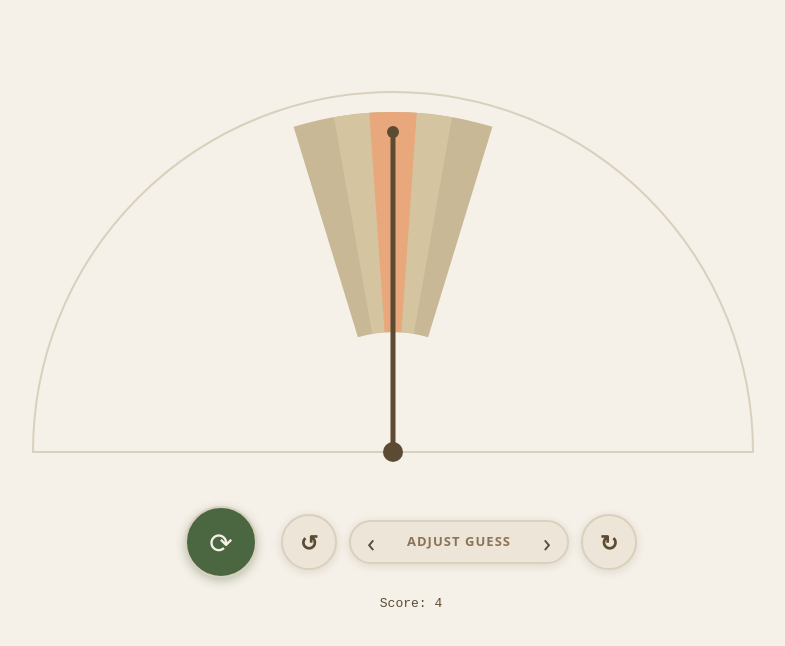
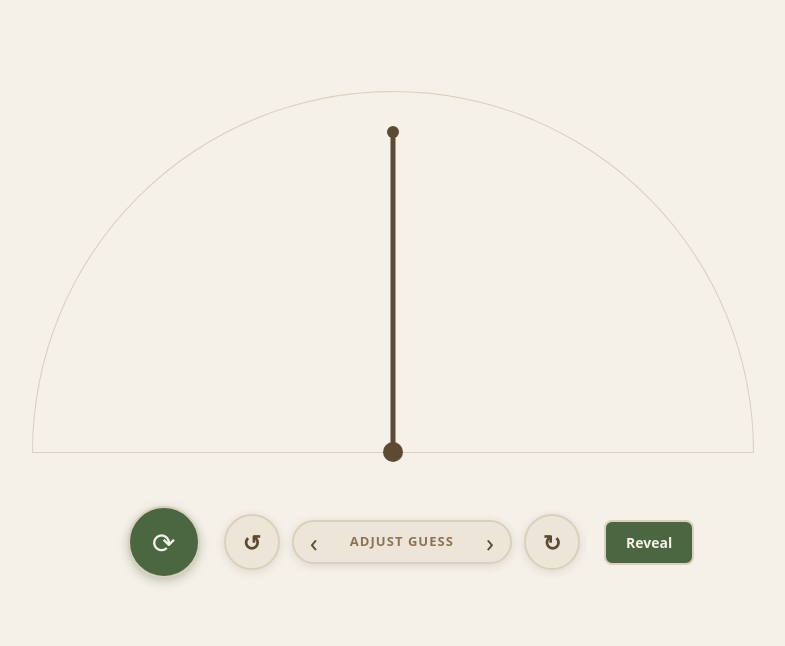
Before and after one commit to matthewdylanchin/Wavelength, a React (Vite) app: page / in a window 1280 px wide. Shown: the top 646 px of the page, without its empty margins (229-1014 px from the left). Built offline with nearby package versions, Linux system fonts and the light colour scheme.

Commit message:
added reveal toggle

```diff
--- a/src/App.tsx
+++ b/src/App.tsx
@@ -8,16 +8,19 @@ import { scoreFor } from "./lib/scoring";
 export default function App() {
   const [guessAngle, setGuessAngle] = useState(90);
   const [targetAngle, setTargetAngle] = useState(90);
+  const [revealed, setRevealed] = useState(false);
 
   function handleSpin() {
     const next = randomTarget();
     setTargetAngle(next);
+    setRevealed(false);
     console.log("targetAngle:", next.toFixed(2));
   }
 
   return (
     <div style={{ padding: "2rem", maxWidth: 900, margin: "0 auto" }}>
-      <Dial guessAngle={guessAngle} targetAngle={targetAngle} />
+      <Dial guessAngle={guessAngle} targetAngle={targetAngle} revealed={revealed} />
+
       <div
         style={{
           marginTop: "1.5rem",
@@ -29,11 +32,29 @@ export default function App() {
       >
         <SpinKnob onSpin={handleSpin} />
         <AdjustGuessControl angle={guessAngle} onChange={setGuessAngle} />
+        <button
+          onClick={() => setRevealed((r) => !r)}
+          style={{
+            padding: "10px 20px",
+            borderRadius: 8,
+            border: "2px solid var(--color-cream-shadow)",
+            background: revealed ? "var(--color-cream-dark)" : "#4a6741",
+            color: revealed ? "var(--color-brown-dark)" : "#f5f0e8",
+            fontWeight: 600,
+            cursor: "pointer",
+            fontSize: 14,
+          }}
+        >
+          {revealed ? "Hide" : "Reveal"}
+        </button>
       </div>
-      {/* DEV ONLY — removed in Step 7 */}
-      <p style={{ textAlign: "center", marginTop: "1rem", fontFamily: "monospace" }}>
-        Score: {scoreFor(guessAngle, targetAngle)}
-      </p>
+
+      {/* DEV ONLY — removed in Step 7; only shown after reveal so score can't be seen early */}
+      {revealed && (
+        <p style={{ textAlign: "center", marginTop: "1rem", fontFamily: "monospace" }}>
+          Score: {scoreFor(guessAngle, targetAngle)}
+        </p>
+      )}
     </div>
   );
 }
--- a/src/components/dial/Dial.tsx
+++ b/src/components/dial/Dial.tsx
@@ -1,31 +1,34 @@
 import DialBase from './DialBase'
 import GuessNeedle from './GuessNeedle'
+import RevealCover from './RevealCover'
 import TargetLayer from './TargetLayer'
+import { CX, CY, NEEDLE_LENGTH, R } from './dialGeometry'
 
-// SVG coordinate constants — all child components use these same values
-export const CX = 400   // pivot x
-export const CY = 420   // pivot y
-export const R = 360    // semicircle radius
-export const NEEDLE_LENGTH = 320
+// Re-export so any external caller (App.tsx etc.) can import from here if needed
+export { CX, CY, NEEDLE_LENGTH, R }
 
 type Props = {
   guessAngle: number   // degrees, 0–180
   targetAngle: number  // degrees, 0–180
+  revealed: boolean
 }
 
-export default function Dial({ guessAngle, targetAngle }: Props) {
+export default function Dial({ guessAngle, targetAngle, revealed }: Props) {
   return (
     <svg
       viewBox="0 0 800 450"
       style={{ width: '100%', maxWidth: 800, display: 'block' }}
     >
-      {/* Layer 1: cream semicircle base */}
+      {/* Layer 1 */}
       <DialBase />
 
-      {/* Layer 2: scoring bands, visible for dev — RevealCover comes in Step 6 */}
+      {/* Layer 2 */}
       <TargetLayer targetAngle={targetAngle} />
 
-      {/* Layer 3: guess needle always above the target layer */}
+      {/* Layer 3 — fully opaque until revealed */}
+      <RevealCover revealed={revealed} />
+
+      {/* Layer 4 — always above the cover so it stays visible during the animation */}
       <GuessNeedle
         angle={guessAngle}
         cx={CX}
--- a/src/components/dial/DialBase.tsx
+++ b/src/components/dial/DialBase.tsx
@@ -1,4 +1,4 @@
-import { CX, CY, R } from './Dial'
+import { CX, CY, R } from './dialGeometry'
 
 export default function DialBase() {
   return (
--- a/src/components/dial/RevealCover.tsx
+++ b/src/components/dial/RevealCover.tsx
@@ -1,3 +1,29 @@
-export default function RevealCover() {
-  return null
+import { AnimatePresence, motion } from 'framer-motion'
+import { CX, CY, R } from './dialGeometry'
+
+const SEMICIRCLE = `M ${CX - R} ${CY} A ${R} ${R} 0 0 1 ${CX + R} ${CY} Z`
+
+type Props = {
+  revealed: boolean
 }
+
+export default function RevealCover({ revealed }: Props) {
+  return (
+    <AnimatePresence>
+      {!revealed && (
+        <motion.g
+          key="reveal-cover"
+          initial={{ y: 0, opacity: 1 }}
+          exit={{ y: -460, opacity: 0 }}
+          transition={{ duration: 0.7, ease: 'easeOut' }}
+        >
+          {/*
+           * Fill must match DialBase so the dial looks identical before reveal.
+           * Fully opaque — no transparency "for testing." If bands show through, the bug ships.
+           */}
+          <path d={SEMICIRCLE} fill="var(--color-cream)" stroke="none" />
+        </motion.g>
+      )}
+    </AnimatePresence>
+  )
+}
--- a/src/components/dial/TargetLayer.tsx
+++ b/src/components/dial/TargetLayer.tsx
@@ -1,6 +1,6 @@
 import { bandPath } from "../../lib/dial";
 import { BANDS } from "../../lib/bands";
-import { CX, CY } from "./Dial";
+import { CX, CY } from "./dialGeometry";
 
 const INNER_R = 120;
 const OUTER_R = 340;
--- /dev/null
+++ b/src/components/dial/dialGeometry.ts
@@ -0,0 +1,7 @@
+// Shared SVG coordinate constants for the dial.
+// Kept in a separate file so child components can import them
+// without creating a circular dependency with Dial.tsx.
+export const CX = 400           // pivot x (viewBox units)
+export const CY = 420           // pivot y (viewBox units)
+export const R = 360            // semicircle radius
+export const NEEDLE_LENGTH = 320
```
